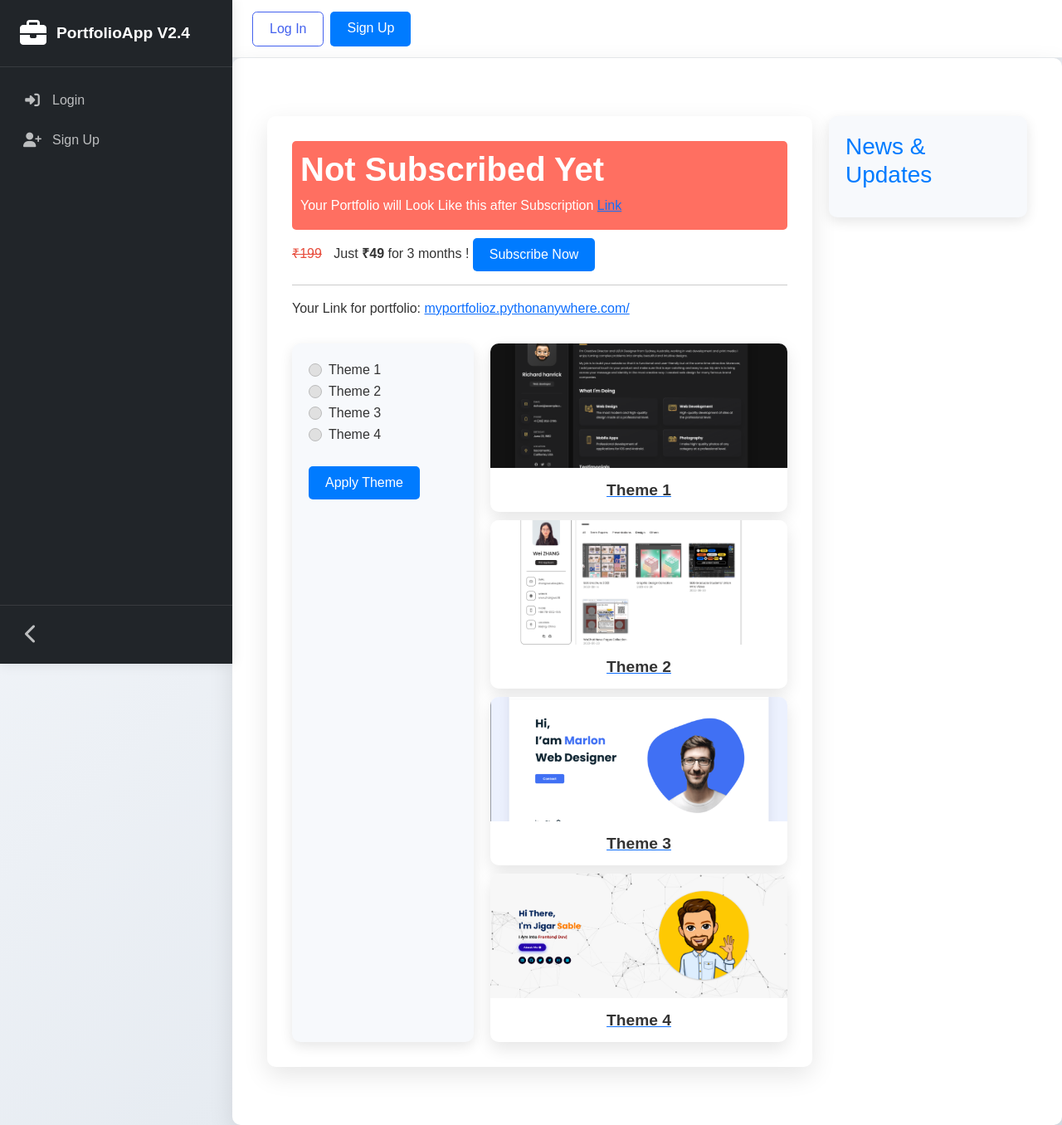
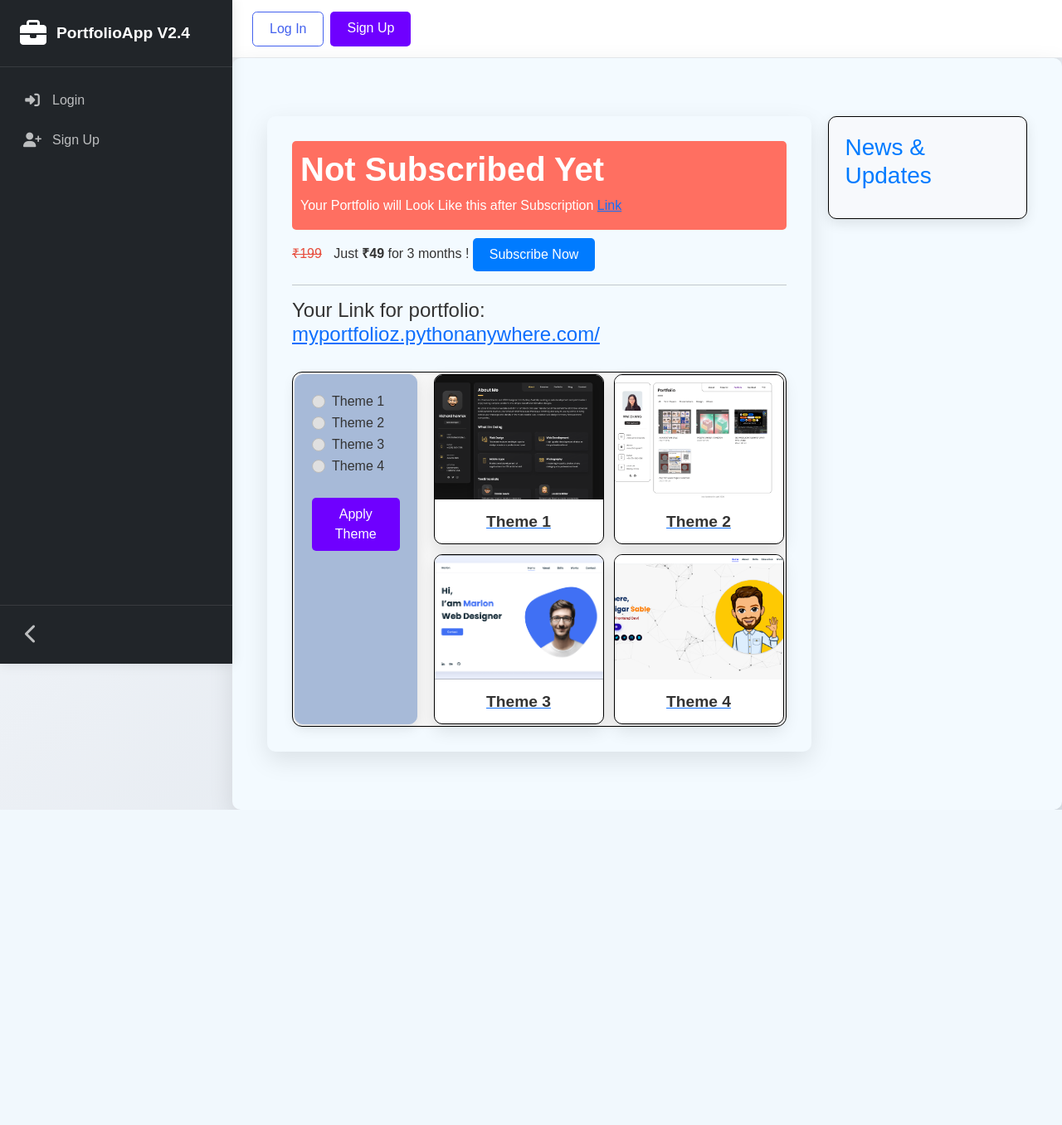
Before and after one commit to saad1901/Portfolio-FullStack-Django, a Django app: template templates/homepage.html in a window 1280 px wide. Shown: the whole page at 83% size. After the commit the page ends 976 px from the top, so only its background shows below. Run offline with Django 3.2, Linux system fonts and the light colour scheme; the template is opened without the code that fills it, so the values that code supplies are empty.

Commit message:
V2.5.24.2 Modified Colors

```diff
--- a/app/models.py
+++ b/app/models.py
@@ -68,6 +68,9 @@
     techused = models.CharField(max_length=10, blank=True, default='')
     description = models.TextField(blank=True, default='',max_length=500)
     image = models.ImageField(upload_to='project_images/', blank=True)
+    github = models.CharField(max_length=100, blank=True, default='')
+    link = models.CharField(max_length=100, blank=True, default='')
+
 
 class News(models.Model):
     head=models.CharField(max_length=50)
--- a/templates/homepage.html
+++ b/templates/homepage.html
@@ -11,7 +11,8 @@
     }
 
     /* Force navbar elements to have specific sizes */
-    .navbar-brand, .navbar-brand img {
+    .navbar-brand,
+    .navbar-brand img {
         height: 40px !important;
         width: auto !important;
         max-height: 40px !important;
@@ -58,7 +59,7 @@
 
     .main-content {
         flex: 3;
-        background: #ffffff;
+        background: #f3faff;
         padding: 30px;
         border-radius: 10px;
         box-shadow: 0px 10px 30px rgba(0, 0, 0, 0.1);
@@ -77,6 +78,7 @@
         flex: 1;
         background: #f7f9fc;
         padding: 20px;
+        border: 1px solid #000000;
         border-radius: 10px;
         box-shadow: 0px 5px 15px rgba(0, 0, 0, 0.1);
         height: fit-content;
@@ -104,28 +106,34 @@
     }
 
     .theme-selection {
+        background: #f7f7f7;
+        border: 1px solid #000000;
+        border-radius: 12px;
         display: flex;
         gap: 20px;
         margin-top: 30px;
+        padding: 2px;
     }
 
     .theme-form {
         flex: 1;
-        background-color: #f7f9fc;
+        background-color: #a7bad8;
         padding: 20px;
+        border: 1px solid #a7bad8;
         border-radius: 10px;
         box-shadow: 0px 5px 15px rgba(0, 0, 0, 0.1);
     }
 
     .theme-cards {
-        flex: 2;
+        flex: 4;
         display: grid;
         grid-template-columns: repeat(auto-fill, minmax(200px, 1fr));
-        gap: 10px;
+        gap: 12px;
     }
 
     .theme-card {
         background: #ffffff;
+        border: 1px solid #000000;
         border-radius: 10px;
         overflow: hidden;
         box-shadow: 0px 8px 20px rgba(0, 0, 0, 0.1);
@@ -168,7 +176,7 @@
     }
 
     .btn-primary {
-        background-color: #007bff;
+        background-color: #6f00ff;
         color: white;
         border-radius: 5px;
         border: none;
@@ -198,13 +206,24 @@
 {% endblock %}
 
 {% block content %}
+    <div>
+        {% if messages %}
+            <div class="mb-3">
+                {% for message in messages %}
+                    <div class="alert alert-{{ message.tags }}">{{ message }}</div>
+                {% endfor %}
+            </div>
+        {% endif %}
+    </div>
 <div class="container">
     <!-- Main Content Section -->
+
     <div class="main-content">
         {% if not user.paid %}
         <div class="not-paid-warning">
             <h1><strong>Not Subscribed Yet</strong></h1>
-            <p>Your Portfolio will Look Like this after Subscription <a href="https://myportfolioz.pythonanywhere.com/darkdemo" target="_blank">Link</a></p>
+            <p>Your Portfolio will Look Like this after Subscription <a
+                    href="https://myportfolioz.pythonanywhere.com/darkdemo" target="_blank">Link</a></p>
         </div>
         <!-- <h3>Subscribe to Unlock More Features</h3> -->
         <span class="strike">₹199</span> Just <strong>₹49 </strong> for 3 months !
@@ -215,38 +234,35 @@
         {% if user.first_name or user.last_name %}
         <!-- <h1>{{ user.first_name }} {{ user.last_name }}'s Portfolio</h1> -->
         {% endif %}
-        <p>Your Link for portfolio:
+        <h4>Your Link for portfolio:
             <a target="_blank" href="/{{user.username}}">
                 myportfolioz.pythonanywhere.com/{{user.username}}
             </a>
-        </p>
+        </h4>
 
         <div class="theme-selection">
             <div class="theme-form">
-                {% if messages %}
-                <div class="mb-3">
-                    {% for message in messages %}
-                    <div class="alert alert-{{ message.tags }}">{{ message }}</div>
-                    {% endfor %}
-                </div>
-                {% endif %}
 
                 <form method="post">
                     {% csrf_token %}
                     <div class="form-check">
-                        <input class="form-check-input" type="radio" name="theme" id="theme1" value="1" {% if user.theme == 1 %}checked{% endif %}>
+                        <input class="form-check-input" type="radio" name="theme" id="theme1" value="1"
+                        {% if user.theme == 1 %}checked{% endif %}>
                         <label class="form-check-label" for="theme1">Theme 1</label>
                     </div>
                     <div class="form-check">
-                        <input class="form-check-input" type="radio" name="theme" id="theme2" value="2" {% if user.theme == 2 %}checked{% endif %}>
+                        <input class="form-check-input" type="radio" name="theme" id="theme2" value="2"
+                        {% if user.theme == 2 %}checked{% endif %}>
                         <label class="form-check-label" for="theme2">Theme 2</label>
                     </div>
                     <div class="form-check">
-                        <input class="form-check-input" type="radio" name="theme" id="theme3" value="3" {% if user.theme == 3 %}checked{% endif %}>
+                        <input class="form-check-input" type="radio" name="theme" id="theme3" value="3"
+                        {% if user.theme == 3 %}checked{% endif %}>
                         <label class="form-check-label" for="theme3">Theme 3</label>
                     </div>
                     <div class="form-check">
-                        <input class="form-check-input" type="radio" name="theme" id="theme4" value="4" {% if user.theme == 4 %}checked{% endif %}>
+                        <input class="form-check-input" type="radio" name="theme" id="theme4" value="4"
+                        {% if user.theme == 4 %}checked{% endif %}>
                         <label class="form-check-label" for="theme4">Theme 4</label>
                     </div>
                     <button type="submit" class="btn btn-primary mt-4">Apply Theme</button>
@@ -287,7 +303,10 @@
         <h3>News & Updates</h3>
         {%for new in news%}
         <div class="news-item">
-            <div><h4><strong>{{new.head}}</strong></h4><p>{{new.timex}}</p><div>
+            <div>
+                <h4><strong>{{new.head}}</strong></h4>
+                <p>{{new.timex}}</p>
+                <div>
                     <h6>{{new.body}}</h6>
                 </div>
                 <hr>
--- a/templates/resume.html
+++ b/templates/resume.html
@@ -326,7 +326,7 @@
     .form-control {
         border-radius: 8px;
         padding: 12px 15px;
-        border: 1px solid #e2e8f0;
+        border: 1px solid #003f92;
         transition: all 0.3s ease;
         font-size: 0.95rem;
     }
```
Also changed, not shown: templates/detail.html (+4 -4 lines), templates/projects.html (+15 -1 lines). Lines whose indentation alone changed are shown as unchanged.
